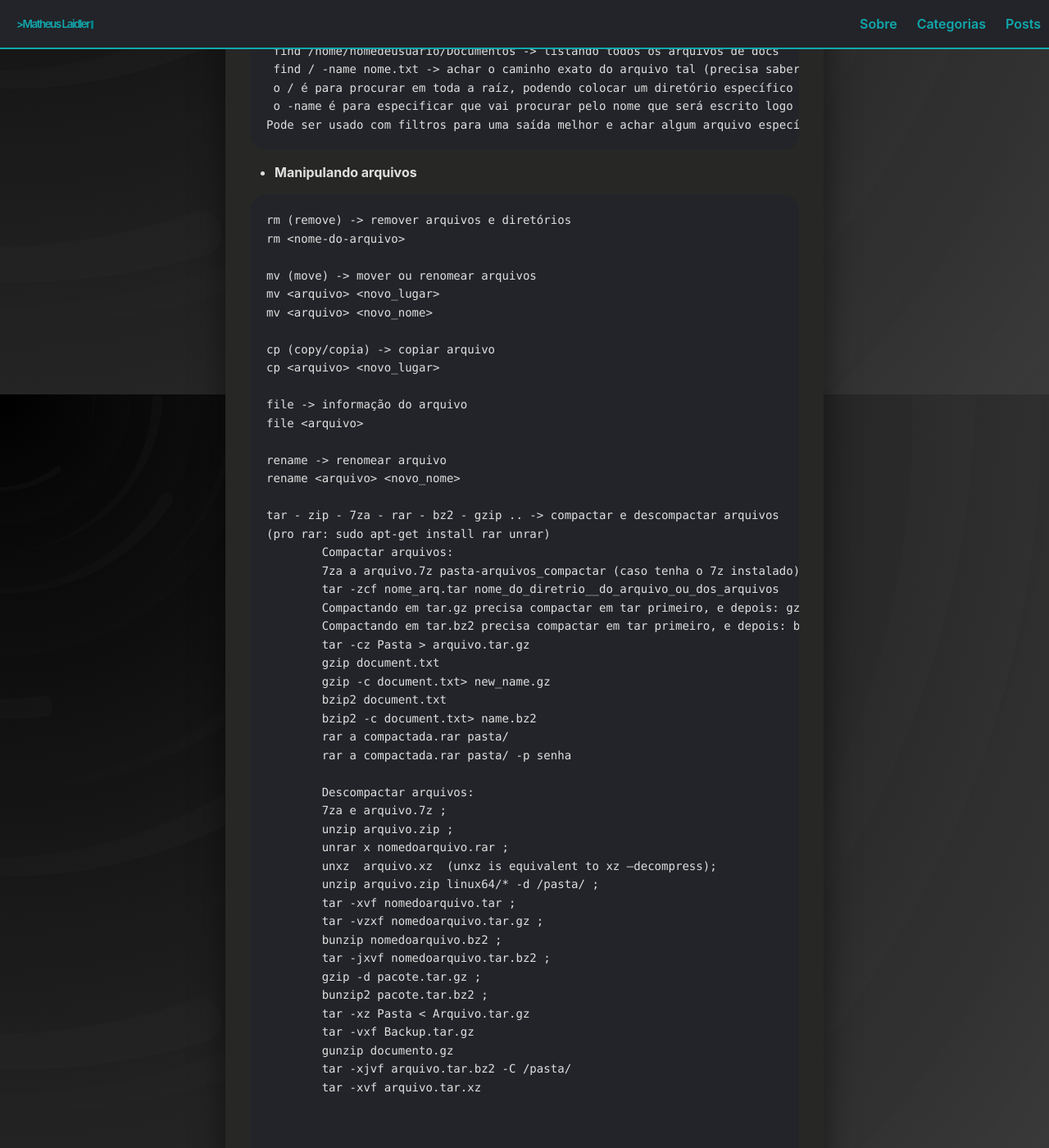
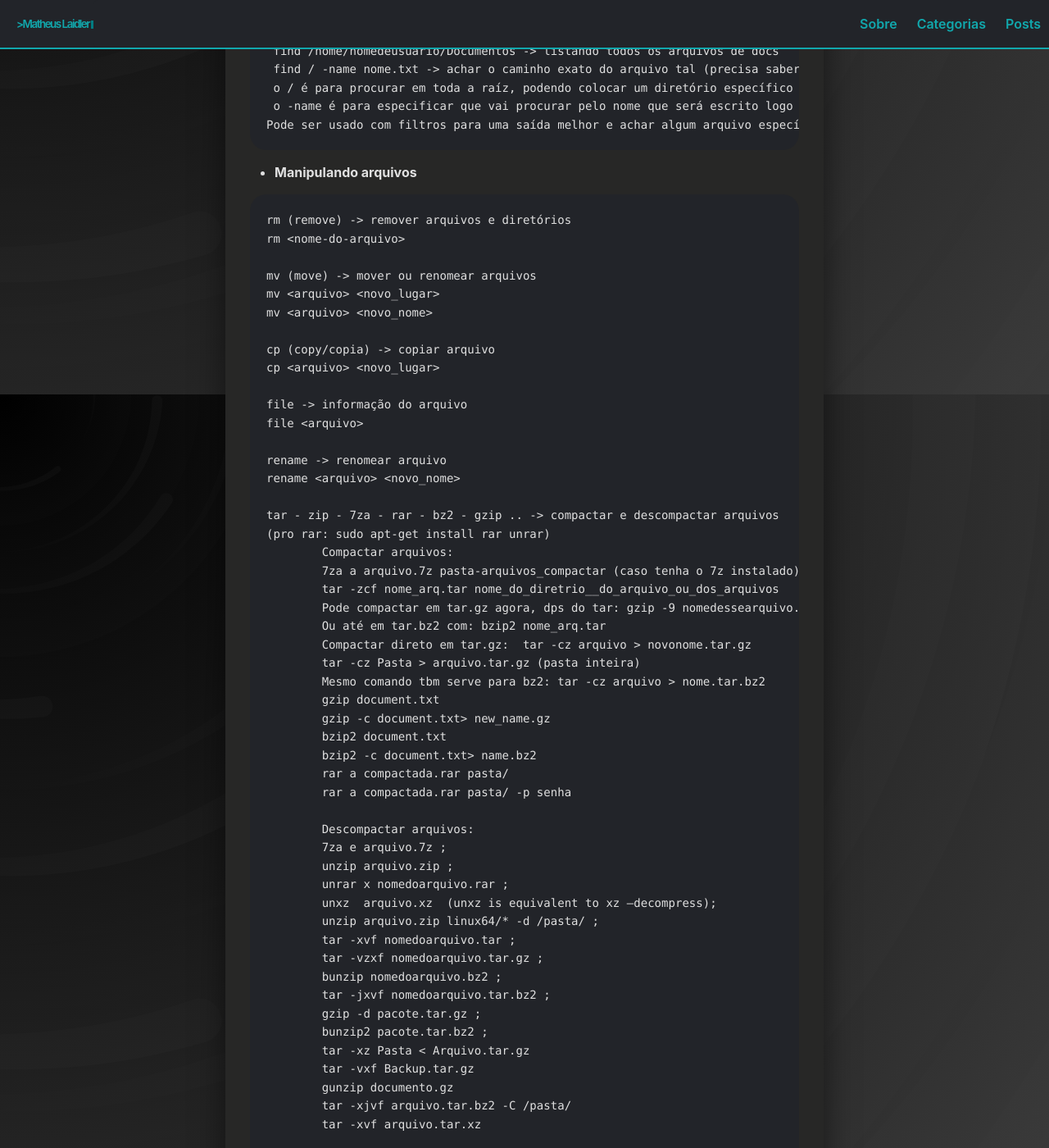
Before and after one commit to matheuslaidler/Tech-Jekyll-Old, a Jekyll site: the page built from _posts/2020-02-25-terminal.md, in a window 1280 px wide and 1400 px high, scrolled down 17759 px. Shown: the whole window at 82% size. Built offline with Jekyll 4.4.1, drawn with Linux system fonts in a browser that asks for light colours; some of the changed text lies outside the part shown.

Commit message:
Update 2020-02-25-terminal.md

```diff
--- a/_posts/2020-02-25-terminal.md
+++ b/_posts/2020-02-25-terminal.md
@@ -598,9 +598,11 @@ tar - zip - 7za - rar - bz2 - gzip .. -> compactar e descompactar arquivos
 	Compactar arquivos:
 	7za a arquivo.7z pasta-arquivos_compactar (caso tenha o 7z instalado)
 	tar -zcf nome_arq.tar nome_do_diretrio__do_arquivo_ou_dos_arquivos
-	Compactando em tar.gz precisa compactar em tar primeiro, e depois: gzip -9 nomedessearquivo.tar
-	Compactando em tar.bz2 precisa compactar em tar primeiro, e depois: bzip2 nome_arq.tar
-	tar -cz Pasta > arquivo.tar.gz
+	Pode compactar em tar.gz agora, dps do tar: gzip -9 nomedessearquivo.tar
+	Ou até em tar.bz2 com: bzip2 nome_arq.tar
+	Compactar direto em tar.gz:  tar -cz arquivo > novonome.tar.gz
+	tar -cz Pasta > arquivo.tar.gz (pasta inteira)
+	Mesmo comando tbm serve para bz2: tar -cz arquivo > nome.tar.bz2
 	gzip document.txt
 	gzip -c document.txt> new_name.gz
 	bzip2 document.txt
```
Also changed, not shown: other parts of _posts/2020-02-25-terminal.md (+1 -1 lines).
